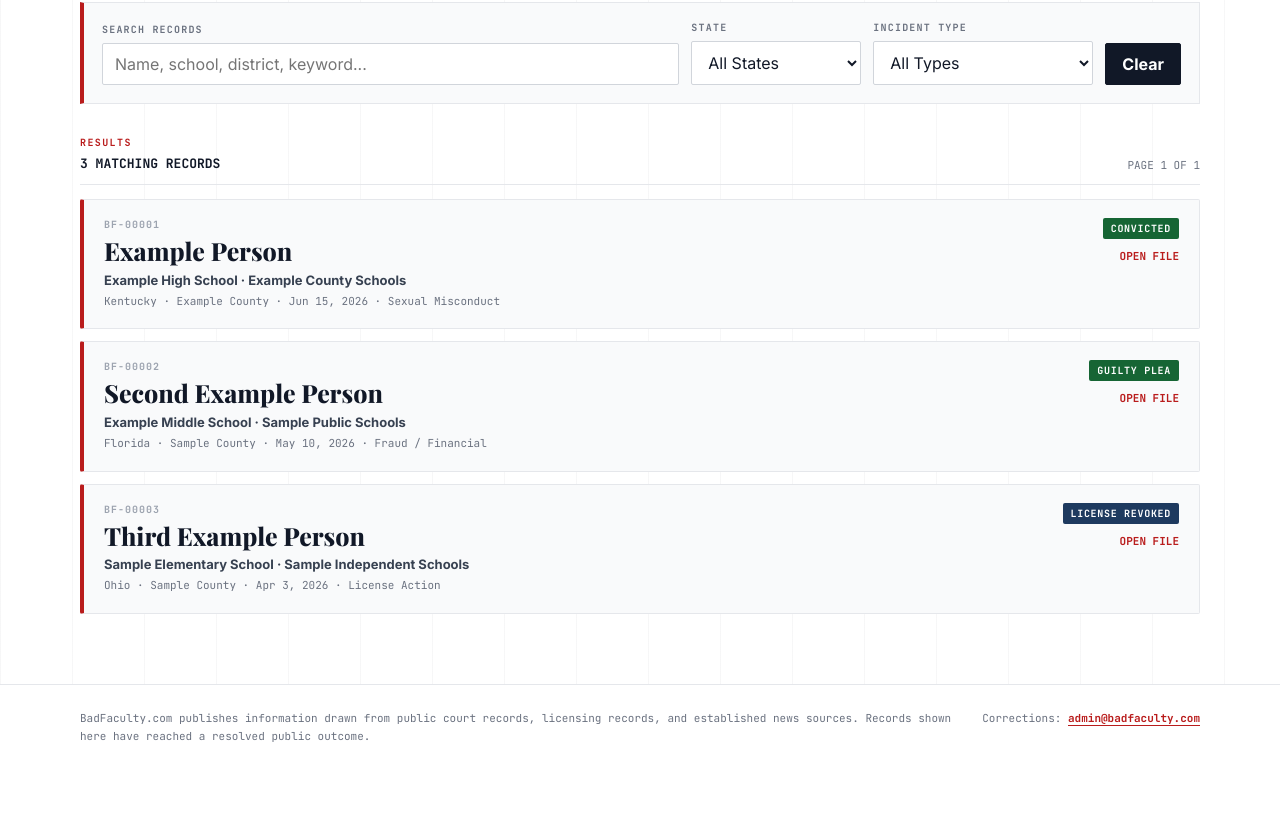
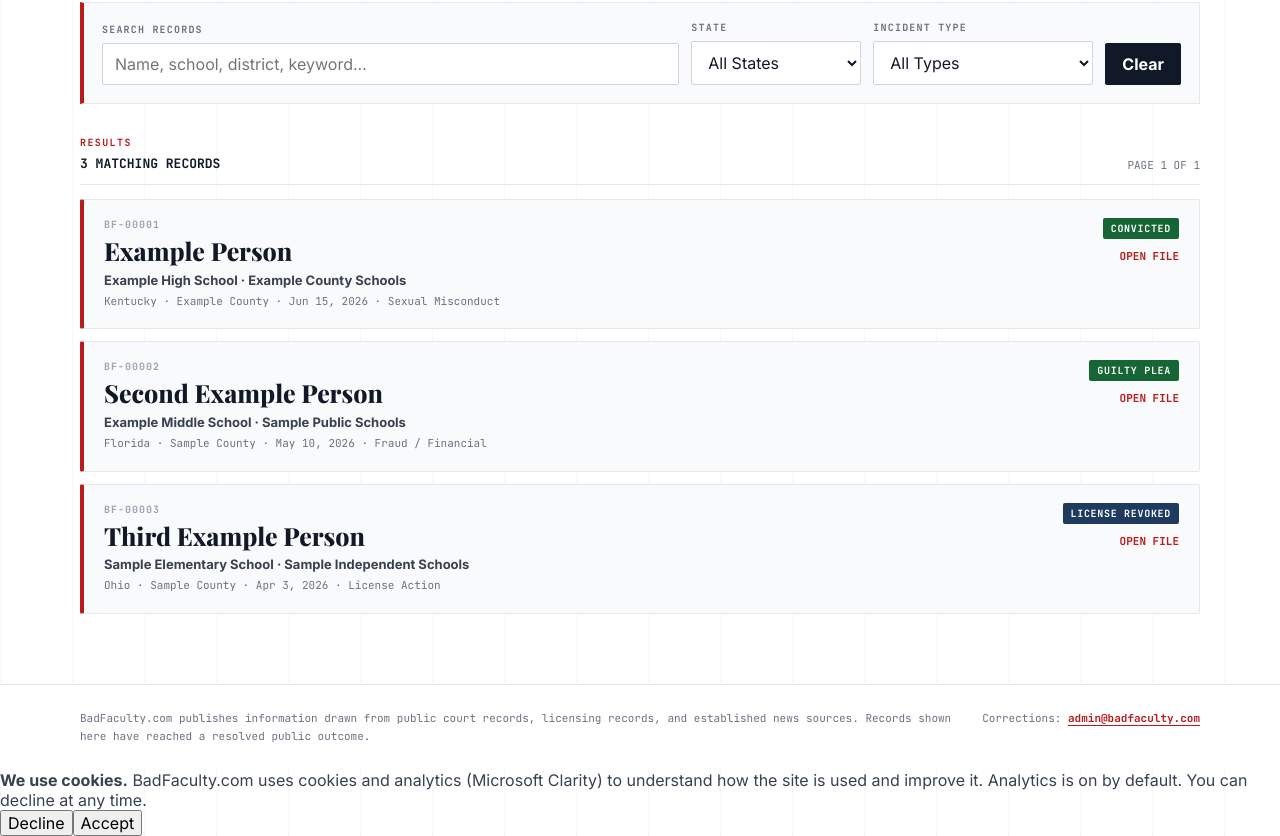
Before and after one commit to gk1977/badfaculty, a Next.js app: page / in a window 1280 px wide. Shown: the part 593-1429 px from the top of the page. Before the commit the page ends 1363 px from the top, so only its background shows below. Built offline with nearby package versions, Linux system fonts and the light colour scheme.

Commit message:
Add CookieConsent component to layout

```diff
--- a/app/layout.tsx
+++ b/app/layout.tsx
@@ -1,5 +1,6 @@
 import type { Metadata } from "next";
 import Script from "next/script";
+import CookieConsent from "./CookieConsent";
 import "./globals.css";
 
 export const metadata: Metadata = {
@@ -20,6 +21,7 @@
           {`(function(c,l,a,r,i,t,y){c[a]=c[a]||function(){(c[a].q=c[a].q||[]).push(arguments)};t=l.createElement(r);t.async=1;t.src="https://www.clarity.ms/tag/"+i;y=l.getElementsByTagName(r)[0];y.parentNode.insertBefore(t,y);})(window, document, "clarity", "script", "xkcyvrnnna");`}
         </Script>
         {children}
+        <CookieConsent />
       </body>
     </html>
   );
```
